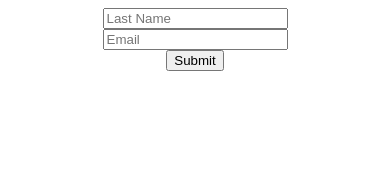
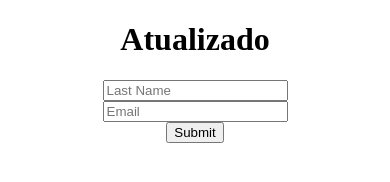
Before and after one commit to juniorluizcredlink/Post2, a plain HTML site: page www/index.html in a window 390 px wide. Drawn offline with Linux system fonts and the light colour scheme; some packages are replaced by stand-ins of ours.

Commit message:
atualizado

```diff
--- a/www/index.html
+++ b/www/index.html
@@ -8,16 +8,14 @@
 
     <body>
 <center>
-
+<h1>Atualizado</h1>
 <form method="post" id="infoForm">
     <input type="text" name="last_name" id="last_name" value="" placeholder="Last Name"  />   <br />
     <input type="text" name="email" id="email" value="" placeholder="Email"  /><br />
     <button type="submit">Submit</button>
 </form>
-
+ </center>
 <script src="jquery-1.10.2.js"></script>
-
-
 <script type="application/javascript">
 
 $('#infoForm').submit(function() {
```
